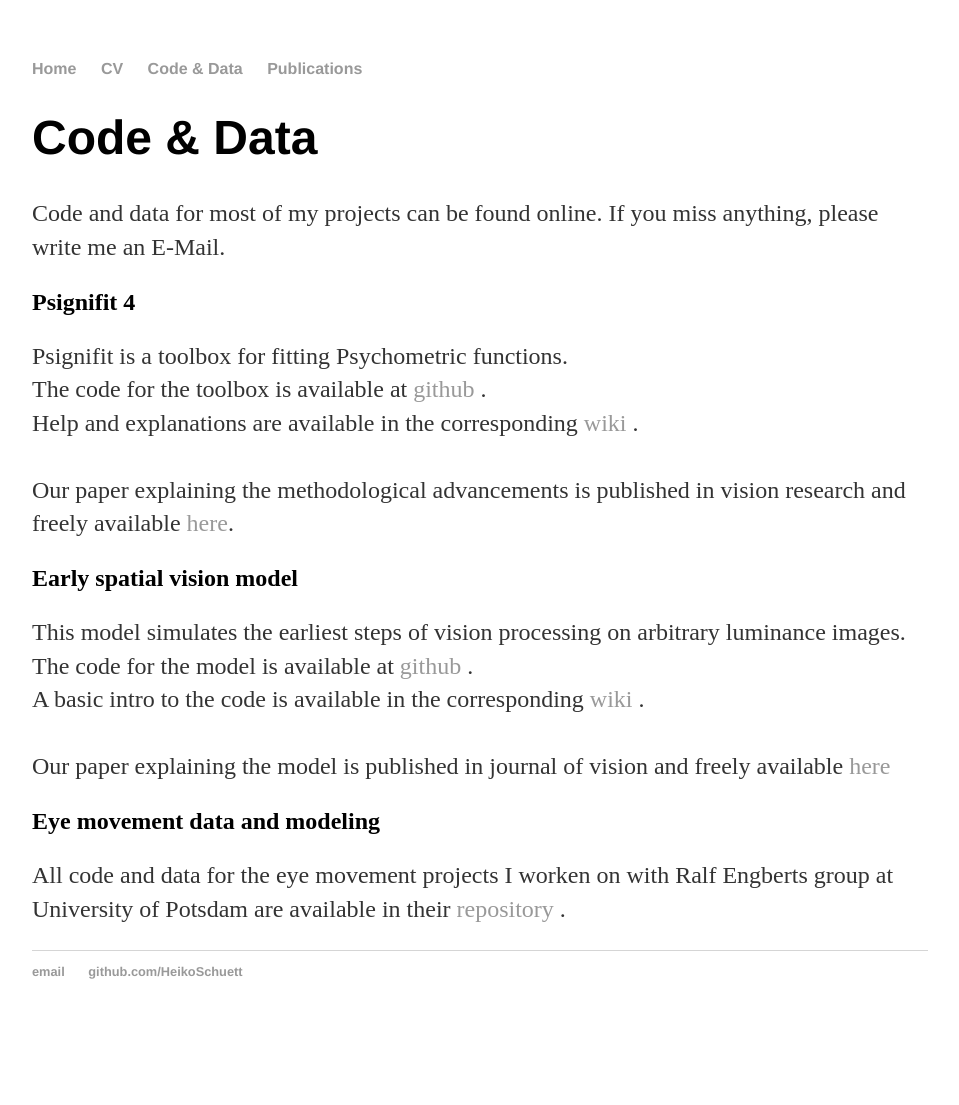
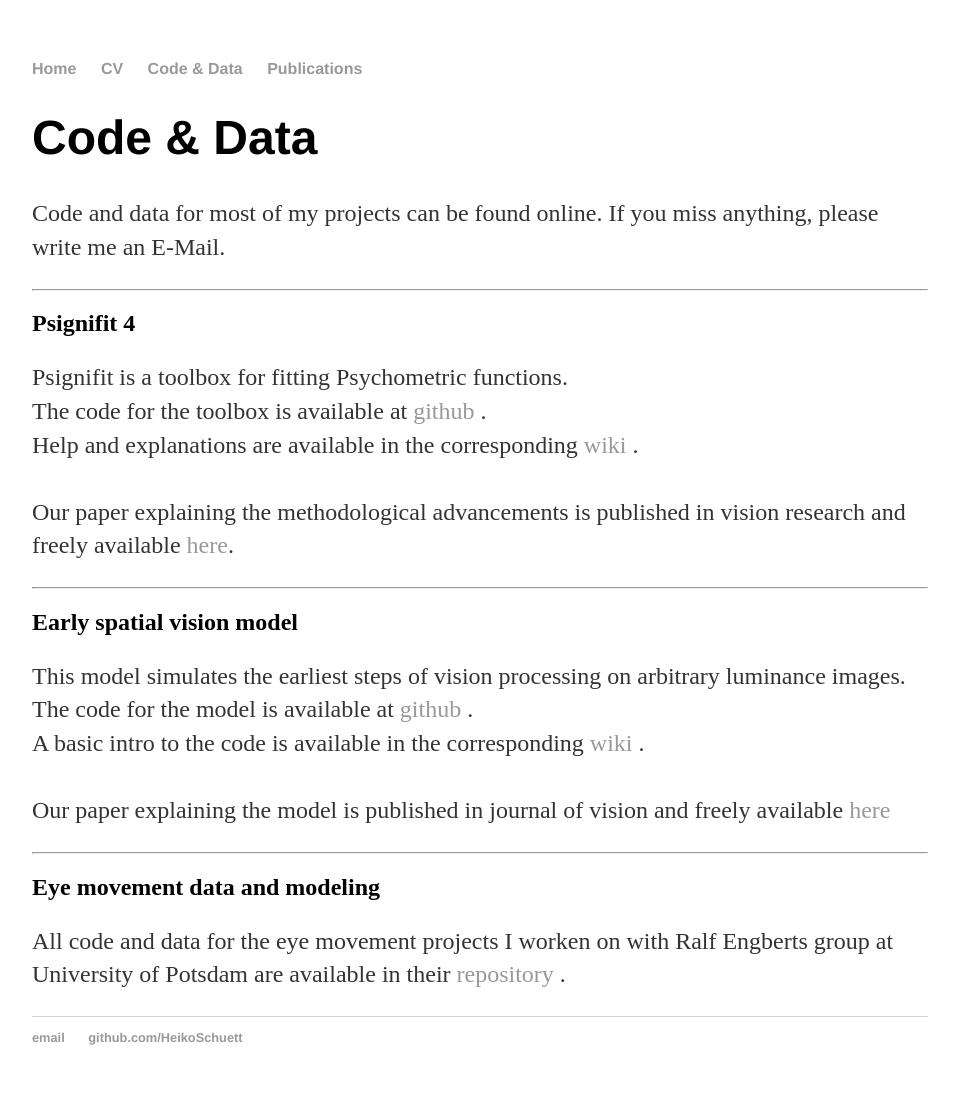
Before and after one commit to HeikoSchuett/HeikoSchuett.github.io, a Jekyll site: the page built from code/index.html, in a window 1280 px wide. Shown: the whole page, without its empty margins (160-1119 px from the left). Built offline with Jekyll 4.4.1, drawn with Linux system fonts in a browser that asks for light colours; before the commit the page ends 1039 px from its top, so only the background shows below that.

Commit message:
Update index.html

```diff
--- a/code/index.html
+++ b/code/index.html
@@ -7,8 +7,7 @@ title: Code and Data
 	<p>Code and data for most of my projects can be found online.
 		If you miss anything, please write me an E-Mail.
 	</p>
-</div>
-<div class="blurb">
+	<hr>
 	<h2>Psignifit 4</h2>
 	<p>
 		Psignifit is a toolbox for fitting Psychometric functions. <br>
@@ -17,7 +16,7 @@ title: Code and Data
 		<br>
 		Our paper explaining the methodological advancements is published in vision research and freely available <a href="https://www.sciencedirect.com/science/article/pii/S0042698916000390">here</a>.
 	</p>
-
+	<hr>
 	<h2>Early spatial vision model</h2>
 	<p>
 		This model simulates the earliest steps of vision processing on arbitrary luminance images. <br>
@@ -26,7 +25,7 @@ title: Code and Data
 		<br>
 		Our paper explaining the model is published in journal of vision and freely available <a href="https://jov.arvojournals.org/article.aspx?articleid=2659355">here</a>
 	</p>
-
+	<hr>
 	<h2>Eye movement data and modeling</h2>
 	<p>
 		All code and data for the eye movement projects I worken on with Ralf Engberts group at University of Potsdam are
```
